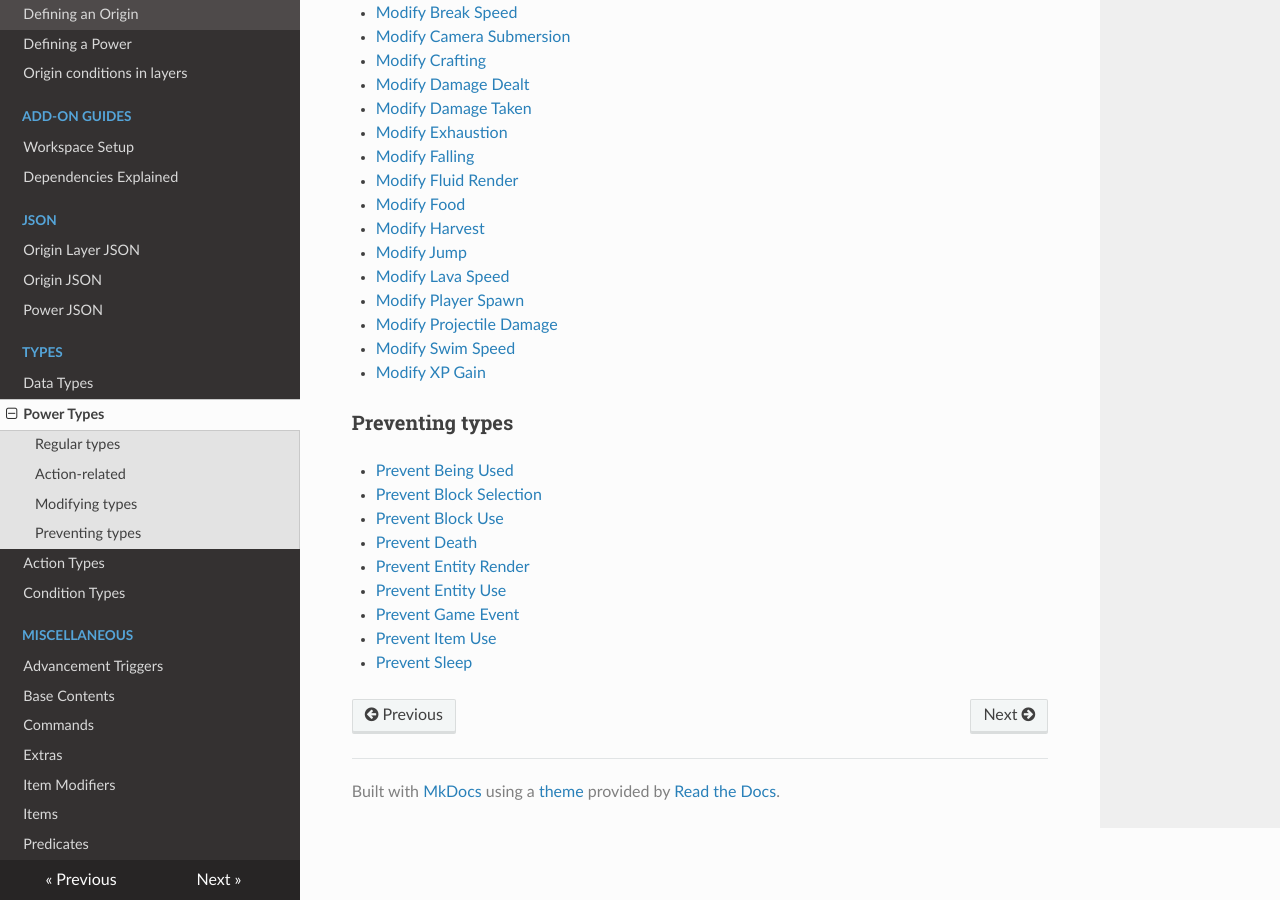
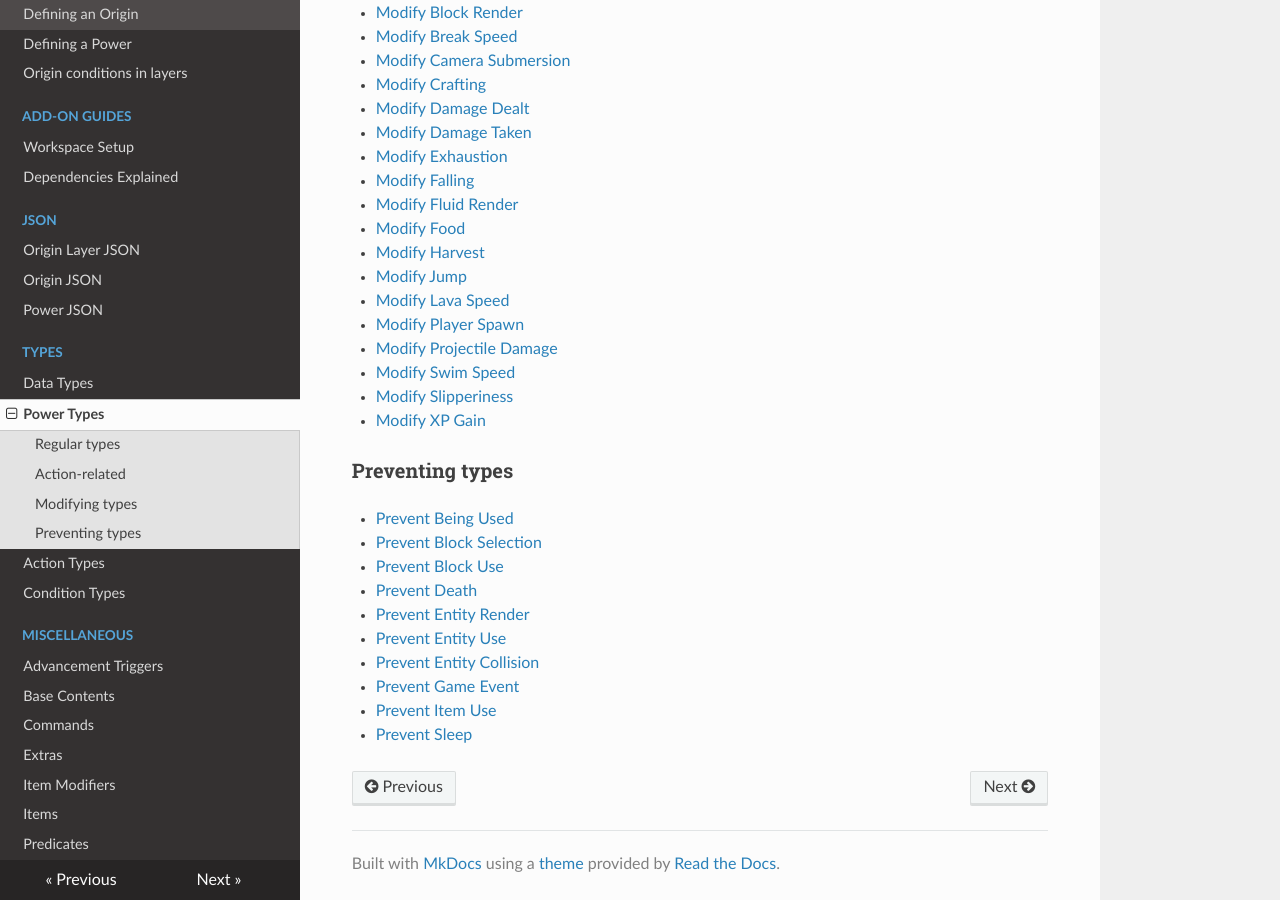
Before and after one commit to apace100/origins-docs, an MkDocs documentation site: the page built from docs/types/power_types.md, in a window 1280 px wide and 900 px high, scrolled down 2063 px. Built offline with MkDocs 1.6.1, drawn with Linux system fonts in a browser that asks for light colours; nearby versions of some CDN libraries.

Commit message:
Updated to include newly documented power types

```diff
--- a/docs/types/power_types.md
+++ b/docs/types/power_types.md
@@ -101,6 +102,7 @@ Unless stated otherwise, each power type supports a `condition` field that can c
 * [Modify Player Spawn](power_types/modify_player_spawn.md)
 * [Modify Projectile Damage](power_types/modify_projectile_damage.md)
 * [Modify Swim Speed](power_types/modify_swim_speed.md)
+* [Modify Slipperiness](power_types/modify_slipperiness.md)
 * [Modify XP Gain](power_types/modify_xp_gain.md)
 
 
@@ -112,6 +114,7 @@ Unless stated otherwise, each power type supports a `condition` field that can c
 * [Prevent Death](power_types/prevent_death.md)
 * [Prevent Entity Render](power_types/prevent_entity_render.md)
 * [Prevent Entity Use](power_types/prevent_entity_use.md)
+* [Prevent Entity Collision](power_types/prevent_entity_collision.md)
 * [Prevent Game Event](power_types/prevent_game_event.md)
 * [Prevent Item Use](power_types/prevent_item_use.md)
 * [Prevent Sleep](power_types/prevent_sleep.md)
```
Also changed, not shown: other parts of docs/types/power_types.md (+1 -0 lines).
